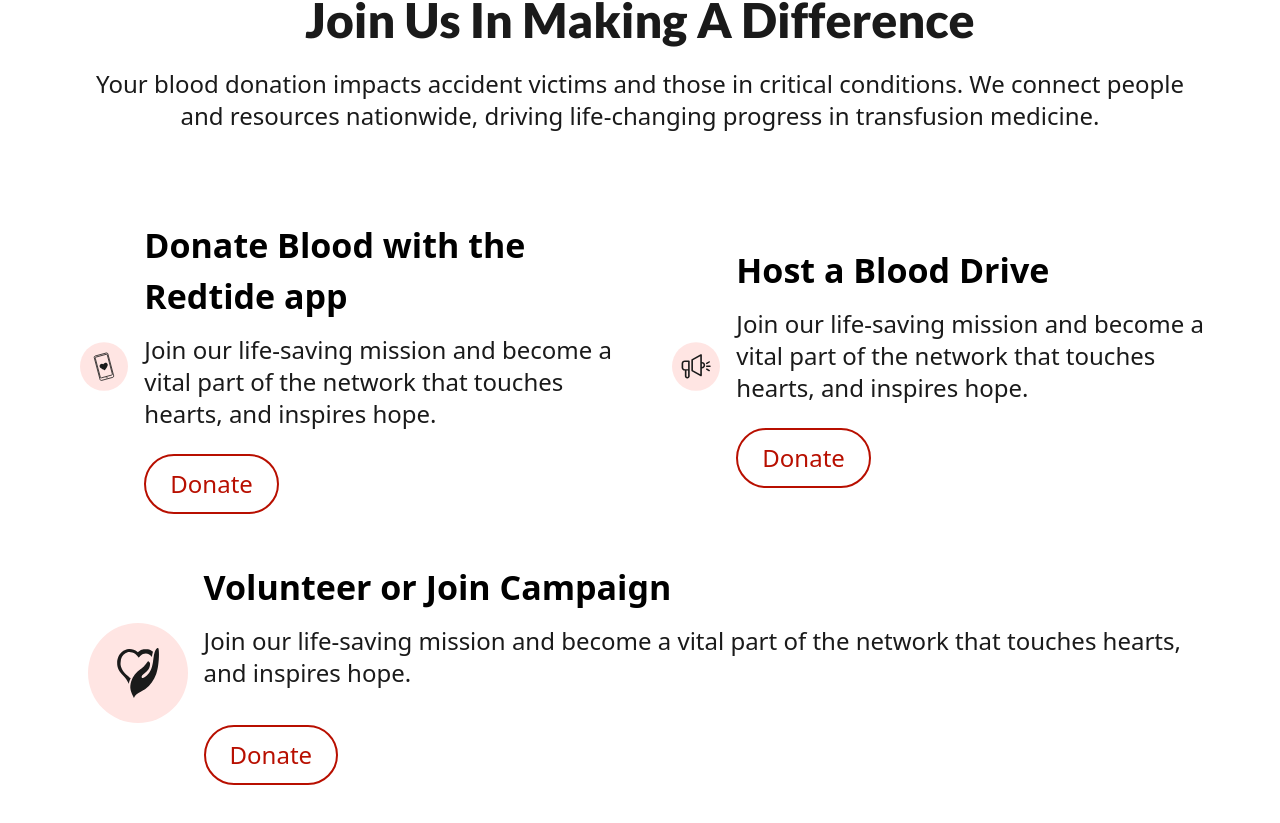
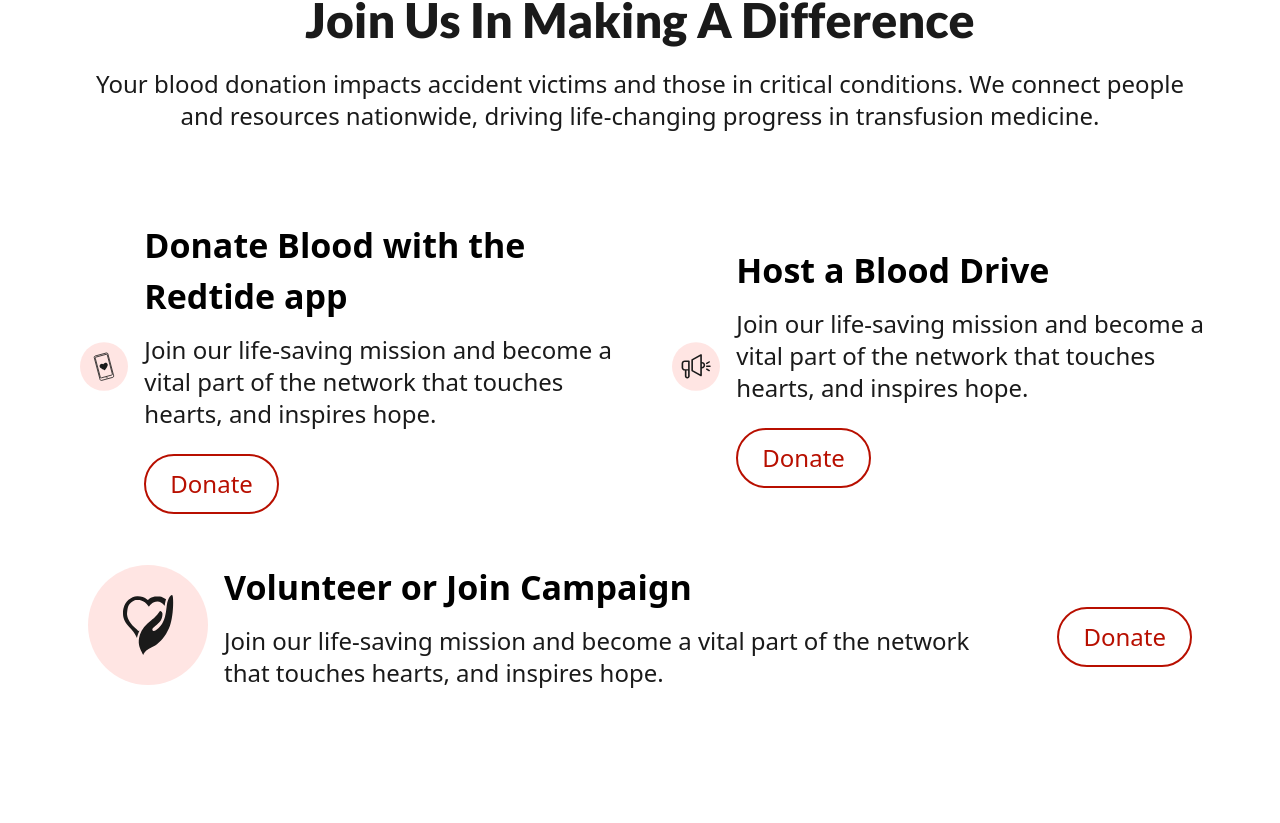
Before and after one commit to Mister-ecks/Redtide, a Next.js app: page / in a window 1280 px wide. Shown: the part 1963-2786 px from the top of the page. Built offline with nearby package versions, Linux system fonts and the light colour scheme.

Commit message:
Update to Rocky components

```diff
--- a/src/components/Cards/index.tsx
+++ b/src/components/Cards/index.tsx
@@ -17,16 +17,16 @@ const Cards: React.FC<CardsProps> = ({head, info, picture1, picture2}) => {
             <div className='py-6 px-4 flex space-x-4 mx-auto items-center max-w-full border-b border-b-[#E0E0E0] md:border-b-0'>
                 {/* Photo */}
                 {/* Mobile Phone */}
-                <div className='md:hidden' >
-                    <Image src={picture1} alt="phone icon"  />
+                <div  >
+                    <Image src={picture1} alt="phone icon" className='md:hidden'  />
                 </div>
-                <div className='hidden md:block'>
-                    <Image src={picture2} alt='desktop icon' />
+                <div >
+                    <Image src={picture2} alt='desktop icon' className='hidden md:block' />
                 </div>
 
 
                 {/* Text */}
-                <div className='max-w-full'>
+                <div className=''>
                     <h1 className='text-left leading-normal text-lg font-bold md:text-[2.125rem]'>{head}</h1>
                     <p className='text-[#1A1A1A] mt-2 text-xs md:text-2xl md:mt-3'>{info}</p>
                     <button className='py-3 px-6 text-sm md:text-2xl border rounded-full text-[#B80F00] mt-[0.75rem] md:mt-6 border-[#B80F00] md:border-2'>Donate</button>
--- a/src/components/CardsContainer/index.tsx
+++ b/src/components/CardsContainer/index.tsx
@@ -30,8 +30,8 @@ const CardsContainer = () => {
           </div>
 
           {/* Third Card */}
-          <div className="mx-auto">
-            <div className="py-6 px-4 flex flex-col  mx-auto items-center w-full border-b  border-b-[#E0E0E0] md:justify-between md:border-b-0 md:flex-row md:mx-auto md:px-10
+          <div className="w-full">
+            <div className="py-6 px-4 flex flex-col  mx-auto items-center w-full border-b  border-b-[#E0E0E0] md:justify-between md:border-b-0 md:flex-row md:px-10
             md:items-center">
               {/* Photo */}
               {/* Mobile Phone */}
@@ -53,7 +53,7 @@ const CardsContainer = () => {
                   <h1 className="text-left leading-normal text-lg font-bold md:text-[2.125rem]">
                     Volunteer or Join Campaign
                   </h1>
-                  <p className="text-[#1A1A1A] text-left mt-2 text-xs  md:text-2xl md:mt-3">
+                  <p className="text-[#1A1A1A] text-left mt-2 text-xs  md:text-2xl md:mt-3 md:max-w-[47.4375rem]">
                     Join our life-saving mission and become a vital part of the
                     network that touches hearts, and inspires hope.
                   </p>
@@ -64,17 +64,18 @@ const CardsContainer = () => {
                   <button className="py-3 px-6 text-sm md:text-2xl border rounded-full text-[#B80F00]  md:mt-6 border-[#B80F00] md:border-2 ">Donate</button>
                   </div>
 
-                  <div className="hidden md:block">
-                <button className="py-3 px-6 text-sm md:text-2xl border rounded-full text-[#B80F00] mt-[0.75rem]  md:mt-6 border-[#B80F00] md:border-2 ">
-                  Donate
-                </button>
-              </div>
+
 
                 </div>
               </div>
             </div>
 
-
+              {/* Button */}
+              <div className="hidden md:block">
+                <button className="py-3 px-6 text-sm md:text-2xl border rounded-full text-[#B80F00] mt-[0.75rem]  md:mt-6 border-[#B80F00] md:border-2 ">
+                  Donate
+                </button>
+              </div>
             </div>
           </div>
         </div>
--- a/src/components/HeroSection/index.tsx
+++ b/src/components/HeroSection/index.tsx
@@ -25,7 +25,7 @@ const HeroSection = () => {
         {/* Button */}
 
         <a
-          className="py-3 px-[1.12rem] text-sm font-medium bg-[#B80F00] font-inter  rounded-full text-white md:text-[1.0625rem] md:py-4 md:px-6"
+          className="py-3 px-[1.12rem] mx-auto text-sm font-medium bg-[#B80F00] font-inter  rounded-full text-center text-white md:text-[1.0625rem] md:py-4 md:px-6"
           href=""
         >
           Eligible to donate?
```
